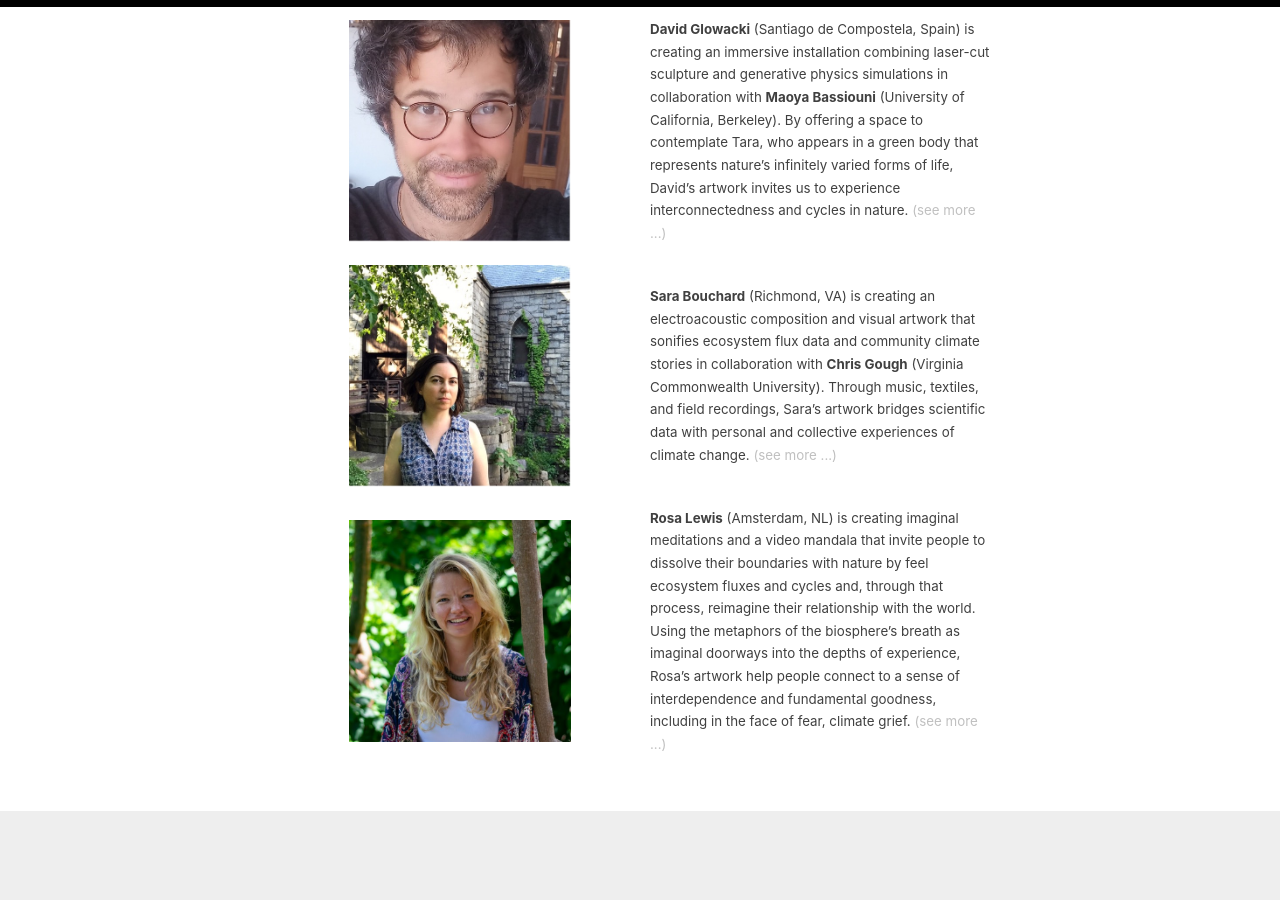
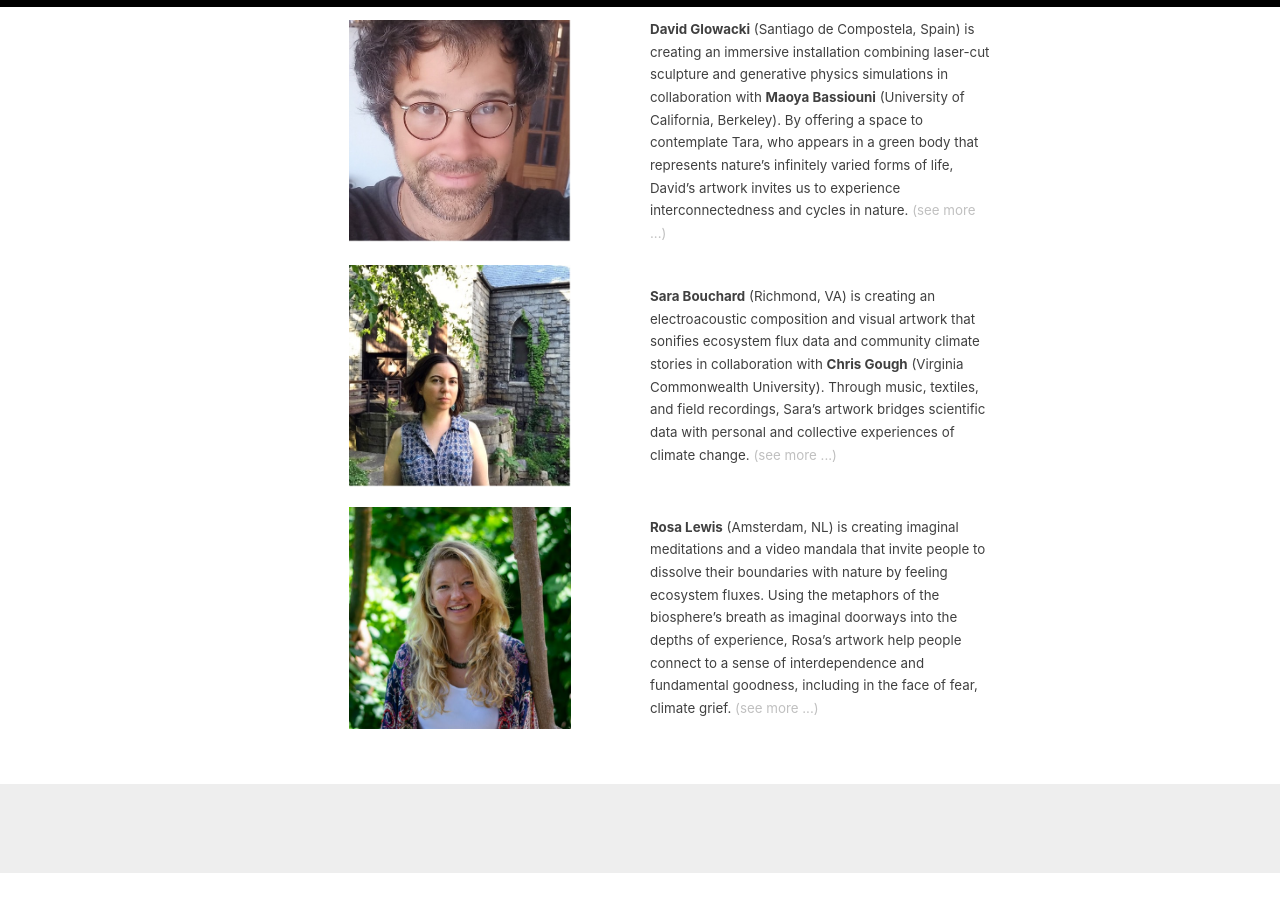
Before and after one commit to fluxnetart/fluxnetart.github.io, a Jekyll site: the page built from _pages/artists.md, in a window 1280 px wide and 900 px high, scrolled down 1066 px. Built offline with Jekyll 4.4.1, drawn with Linux system fonts in a browser that asks for light colours; after the commit the page ends 1939 px from its top, so only the background shows below that.

Commit message:
update rosa

```diff
--- a/_pages/artists.md
+++ b/_pages/artists.md
@@ -110,6 +110,6 @@
   </div>
 
   <div class="column">
-    <figcaption><b>Rosa Lewis</b> (Amsterdam, NL) is creating imaginal meditations and a video mandala that invite people to dissolve their boundaries with nature by feel ecosystem fluxes and cycles and, through that process, reimagine their relationship with the world. Using the metaphors of the biosphere’s breath as imaginal doorways into the depths of experience, Rosa’s artwork help people connect to a sense of interdependence and fundamental goodness, including in the face of fear, climate grief. <a href="https://fluxnetart.github.io/Rosa/">(see more ...)</a></figcaption>
+    <figcaption><b>Rosa Lewis</b> (Amsterdam, NL) is creating imaginal meditations and a video mandala that invite people to dissolve their boundaries with nature by feeling ecosystem fluxes. Using the metaphors of the biosphere’s breath as imaginal doorways into the depths of experience, Rosa’s artwork help people connect to a sense of interdependence and fundamental goodness, including in the face of fear, climate grief. <a href="https://fluxnetart.github.io/Rosa/">(see more ...)</a></figcaption>
   </div>
 </div>
```
